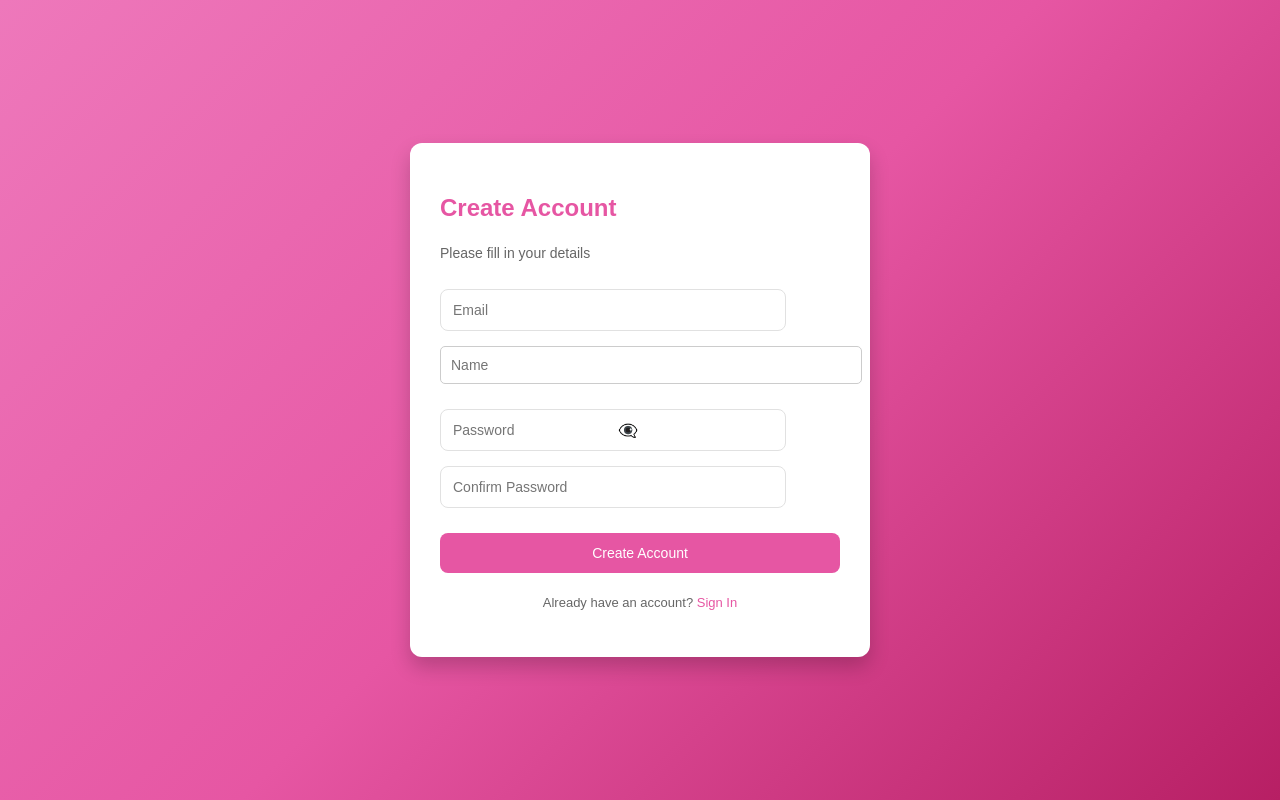
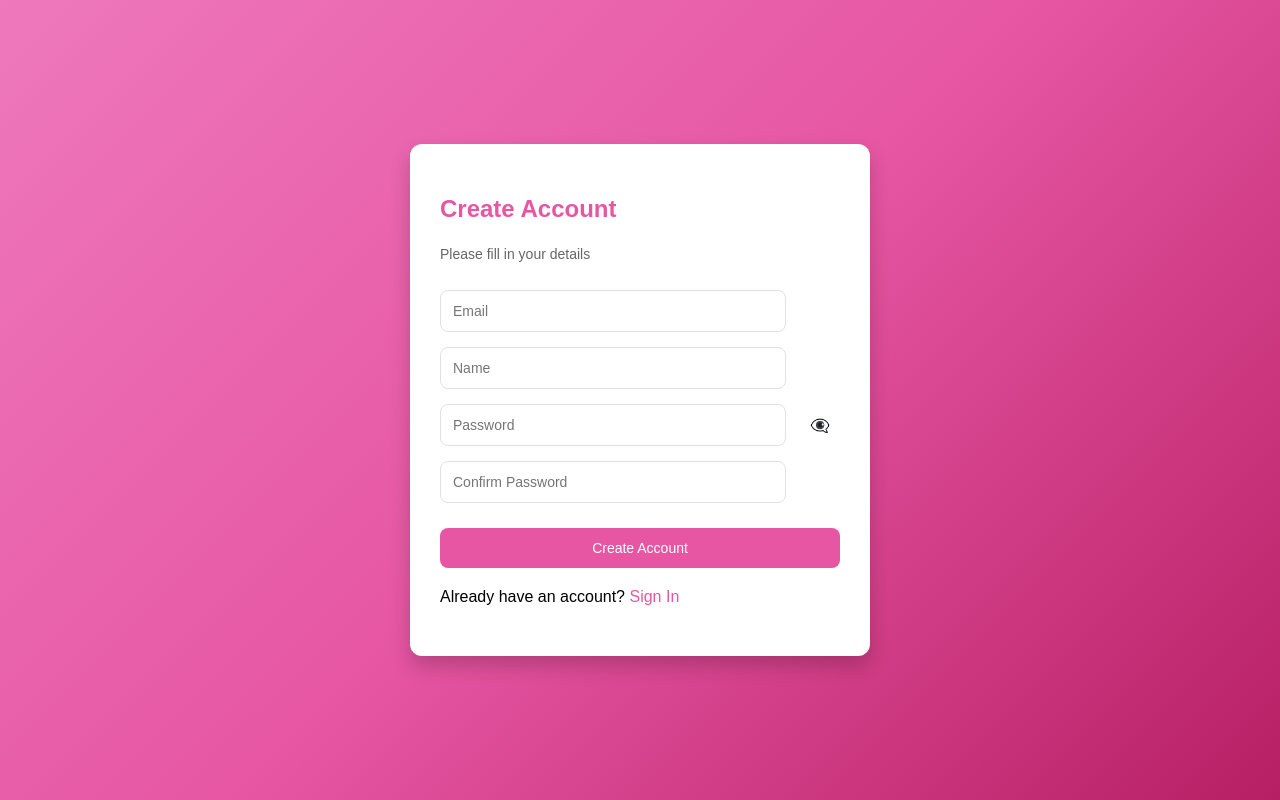
Before and after one commit to Zyldzkie/Movie-Site, a React (Create React App) app in the folder frontend/: page /register in a window 1280 px wide. Built offline with nearby package versions, Linux system fonts and the light colour scheme; the HTML template or start-up script is replaced by a standard one.

Commit message:
fix login/register

```diff
--- a/frontend/src/Components/AdminEditMovie.css
+++ b/frontend/src/Components/AdminEditMovie.css
@@ -23,7 +23,7 @@ label {
   color: #333;
 }
 
-input[type="text"],
+/* input[type="text"],
 input[type="number"],
 textarea {
   width: 100%;
@@ -32,7 +32,7 @@ textarea {
   border: 1px solid #ccc;
   border-radius: 5px;
   font-size: 14px;
-}
+} */
 
 textarea {
   resize: vertical;
@@ -49,9 +49,7 @@ button {
   font-size: 14px;
 }
 
-button:hover {
-  background-color: #0056b3;
-}
+
 
 /* Section Headers */
 h1,
@@ -315,9 +313,6 @@ h2 {
     cursor: pointer;
   }
 
-  button:hover {
-    background-color: #d52160;
-  }
 
 
   .photo-gallery {
--- a/frontend/src/Login/Login.css
+++ b/frontend/src/Login/Login.css
@@ -7,7 +7,7 @@ body {
   height: 100vh;
 }
 
-.login-container {
+.login-container1 {
   min-height: 100vh;
   display: flex;
   align-items: center;
@@ -15,7 +15,7 @@ body {
   background: linear-gradient(135deg, #ee78bb, #e656a3, #b71f64);
 }
 
-.login-card {
+.login-card1 {
   background: rgba(255, 255, 255, 1);
   border-radius: 12px;
   padding: 30px;
@@ -24,34 +24,34 @@ body {
   box-shadow: 0 10px 20px rgba(0, 0, 0, 0.2);
 }
 
-.login-header {
+.login-header1 {
   text-align: left;
   margin-bottom: 25px;
 }
 
-.login-header h1 {
+.login-header1 h1 {
   color: #e656a3;
   font-size: 24px;
   margin-bottom: 5px;
   font-weight: 600;
 }
 
-.login-header p {
+.login-header1 p {
   color: #666;
   font-size: 14px;
 }
 
-.login-form {
+.login-form1 {
   display: flex;
   flex-direction: column;
   gap: 15px;
 }
 
-.form-group {
+.form-group1 {
   position: relative;
 }
 
-.form-input {
+.form-input1 {
   width: 80%;
   padding: 12px;
   border: 1px solid #e1e1e1;
@@ -61,15 +61,15 @@ body {
   background: white;
 }
 
-.form-input:focus {
+.form-input1:focus {
   border-color: #e656a3;
   outline: none;
   box-shadow: 0 0 0 2px rgba(26, 42, 108, 0.1);
 }
 
-.password-toggle {
+.password-toggle1 {
   position: absolute;
-  right: 12px;
+  right: 10px;
   top: 50%;
   transform: translateY(-50%);
   background: none;
@@ -78,9 +78,10 @@ body {
   font-size: 16px;
   color: #666;
   padding: 0;
+  width: 20px;
 }
 
-.forgot-password {
+.forgot-password1 {
   text-align: left;
   margin: -5px 0 5px;
   padding-left: 5px;
--- a/frontend/src/Login/Login.jsx
+++ b/frontend/src/Login/Login.jsx
@@ -42,15 +42,15 @@ function Login() {
   };
 
   return (
-    <div className="login-container">
-      <div className="login-card">
-        <div className="login-header">
+    <div className="login-container1">
+      <div className="login-card1">
+        <div className="login-header1">
           <h1>Welcome Back</h1>
           <p>Please sign in to continue</p>
         </div>
 
-        <form onSubmit={handleLogin} className="login-form">
-          <div className="form-group">
+        <form onSubmit={handleLogin} className="login-form1">
+          <div className="form-group1">
             <input
               ref={emailRef}
               type="email"
@@ -58,12 +58,12 @@ function Login() {
               onChange={(e) => setEmail(e.target.value)}
               placeholder="Email"
               required
-              className="form-input"
+              className="form-input1"
             />
             <i className="fas fa-envelope input-icon"></i>
           </div>
 
-          <div className="form-group">
+          <div className="form-group1">
             <input
               ref={passwordRef}
               type={isShowPassword ? 'text' : 'password'}
@@ -71,18 +71,18 @@ function Login() {
               onChange={(e) => setPassword(e.target.value)}
               placeholder="Password"
               required
-              className="form-input"
+              className="form-input1"
             />
             <button
               type="button"
-              className="password-toggle"
+              className="password-toggle1"
               onClick={handleShowPassword}
             >
               {isShowPassword ? '👁️' : '👁️‍🗨️'}
             </button>
           </div>
 
-          <div className="forgot-password">
+          <div className="forgot-password1">
             <a href="#" className="forgot-link">Forgot Password?</a>
           </div>
 
--- a/frontend/src/Register/Register.css
+++ b/frontend/src/Register/Register.css
@@ -69,14 +69,55 @@
   color: #666;
 }
 
-.login-link {
+
+.form-group2 {
+  position: relative;
+}
+
+.form-input2 {
+  width: 80%;
+  padding: 12px;
+  border: 1px solid #e1e1e1;
+  border-radius: 8px;
+  font-size: 14px;
+  transition: all 0.2s ease;
+  background: white;
+}
+
+.form-input2:focus {
+  border-color: #e656a3;
+  outline: none;
+  box-shadow: 0 0 0 2px rgba(26, 42, 108, 0.1);
+}
+
+.password-toggle2 {
+  position: absolute;
+  right: 10px;
+  top: 50%;
+  transform: translateY(-50%);
+  background: none;
+  border: none;
+  cursor: pointer;
+  font-size: 16px;
+  color: #666;
+  padding: 0;
+  width: 20px;
+}
+
+.forgot-password2 {
+  text-align: left;
+  margin: -5px 0 5px;
+  padding-left: 5px;
+}
+
+.login-link2 {
   color: #e656a3;
   text-decoration: none;
   font-weight: 500;
   transition: color 0.2s ease;
 }
 
-.login-link:hover {
+.login-link2:hover {
   color: #b71f64;
 }
 
--- a/frontend/src/Register/Register.jsx
+++ b/frontend/src/Register/Register.jsx
@@ -112,7 +112,7 @@ function Register() {
         </div>
 
         <form onSubmit={handleRegister} className="register-form">
-          <div className="form-group">
+          <div className="form-group2">
             <input
               ref={emailRef}
               type="email"
@@ -120,11 +120,11 @@ function Register() {
               onChange={(e) => handleOnChange(e, 'email')}
               placeholder="Email"
               required
-              className="form-input"
+              className="form-input2"
             />
           </div>
 
-          <div className="form-group">
+          <div className="form-group2">
             <input
               ref={fNameRef}
               type="text"
@@ -132,11 +132,11 @@ function Register() {
               onChange={(e) => handleOnChange(e, 'firstName')}
               placeholder="Name"
               required
-              className="form-input"s
+              className="form-input2"
             />
           </div>
 
-          <div className="form-group">
+          <div className="form-group2">
             <input
               ref={passwordRef}
               type={isShowPassword ? 'text' : 'password'}
@@ -144,18 +144,18 @@ function Register() {
               onChange={(e) => handleOnChange(e, 'password')}
               placeholder="Password"
               required
-              className="form-input"
+              className="form-input2"
             />
             <button
               type="button"
-              className="password-toggle"
+              className="password-toggle2"
               onClick={toggleShowPassword}
             >
               {isShowPassword ? '👁️' : '👁️‍🗨️'}
             </button>
           </div>
 
-          <div className="form-group">
+          <div className="form-group2">
             <input
               ref={passwordRef}
               type={isShowPassword ? 'text' : 'password'}
@@ -163,7 +163,7 @@ function Register() {
               onChange={(e) => handleOnChange(e, 'confirmpassword')}
               placeholder="Confirm Password"
               required
-              className="form-input"
+              className="form-input2"
             />
           </div>
 
@@ -180,8 +180,8 @@ function Register() {
           </button>
         </form>
 
-        <div className="login-prompt">
-          <p>Already have an account? <Link to="/" className="login-link">Sign In</Link></p>
+        <div className="login-prompt2">
+          <p>Already have an account? <Link to="/" className="login-link2">Sign In</Link></p>
         </div>
       </div>
     </div>
```
